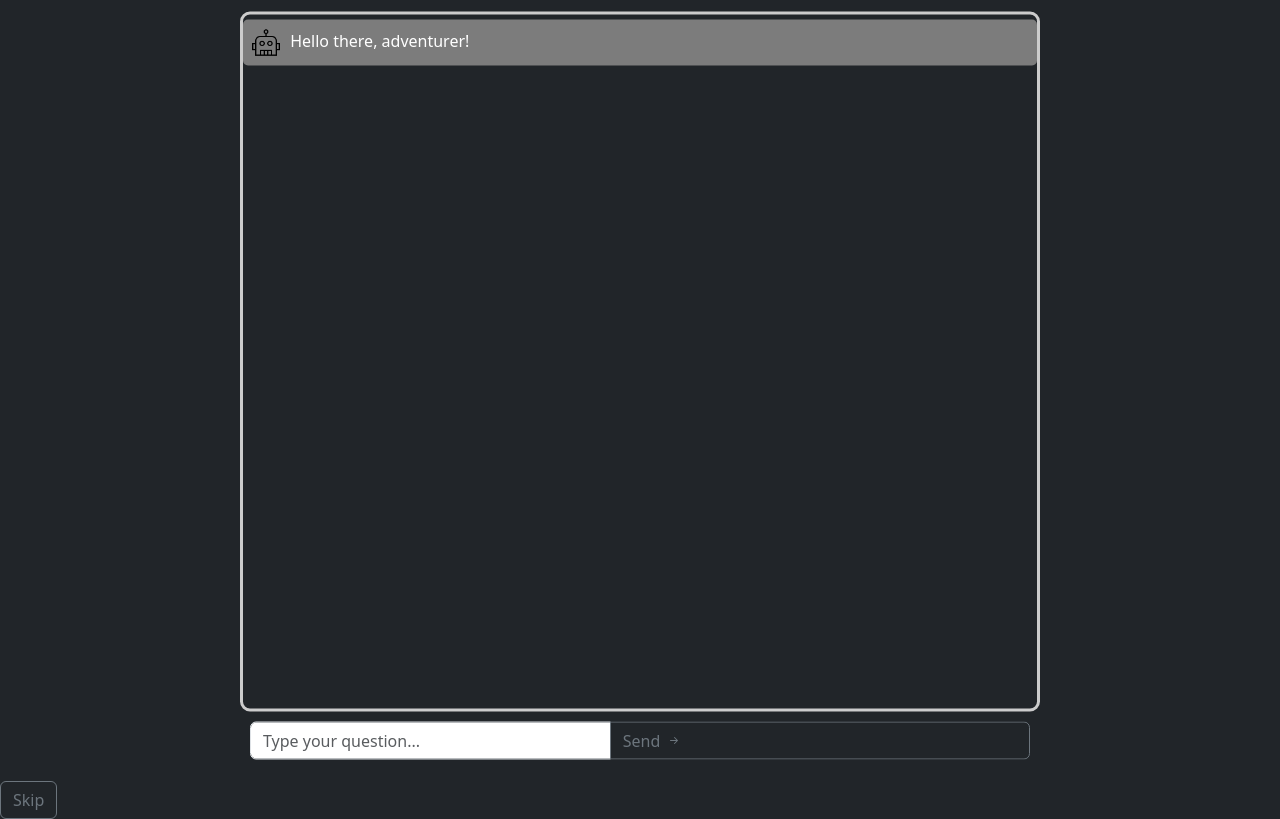
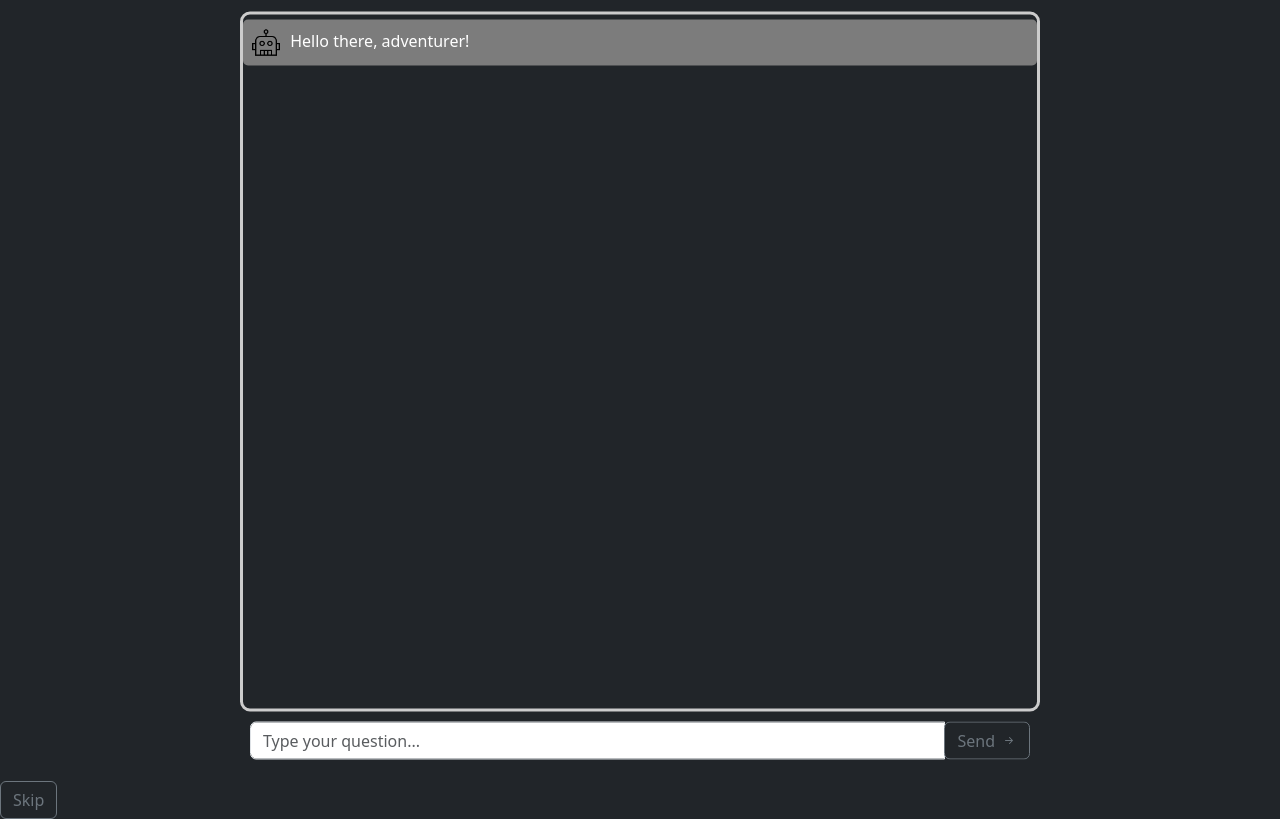
Before and after one commit to Zarser/Dayz-Support-Bot, a website: page index.html in a window 1280 px wide. Shown: the part 86-905 px from the top of the page. Drawn offline with nearby package versions, Linux system fonts and the light colour scheme.

Commit message:
Update index.html

```diff
--- a/index.html
+++ b/index.html
@@ -32,8 +32,9 @@
                 <div class="chat-box" id="chatBox">
 
                 </div>
-                <div class="user-input input-group btn-group" role="group">
+                <div class="user-input input-group btn-toolbar" role="toolbar" aria-label="Toolbar with button groups">
                     <input type="text" id="userInput" class="form-control" placeholder="Type your question...">
+<div class="btn-group mr-2" role="group" aria-label="First group">
                     <button id="sendBtn" class="btn btn-outline-secondary icon-link icon-link-hover" type="button" id="button-addon2">
                         Send<svg xmlns="http://www.w3.org/2000/svg" width="16" height="16" fill="currentColor" class="bi bi-arrow-right-short" viewBox="0 0 16 16">
                             <path fill-rule="evenodd" d="M4 8a.5.5 0 0 1 .5-.5h5.793L8.146 5.354a.5.5 0 1 1 .708-.708l3 3a.5.5 0 0 1 0 .708l-3 3a.5.5 0 0 1-.708-.708L10.293 8.5H4.5A.5.5 0 0 1 4 8z"/>
@@ -42,6 +43,7 @@
                     <button id="skipButton" class="btn btn-outline-secondary icon-link icon-link-hover skip-button" type="button">Skip<svg xmlns="http://www.w3.org/2000/svg" width="16" height="16" fill="currentColor" class="bi bi-arrow-right-short" viewBox="0 0 16 16">
                             <path fill-rule="evenodd" d="M4 8a.5.5 0 0 1 .5-.5h5.793L8.146 5.354a.5.5 0 1 1 .708-.708l3 3a.5.5 0 0 1 0 .708l-3 3a.5.5 0 0 1-.708-.708L10.293 8.5H4.5A.5.5 0 0 1 4 8z"/>
                         </svg></button>
+</div>
                 </div>
 
             </div>
```
